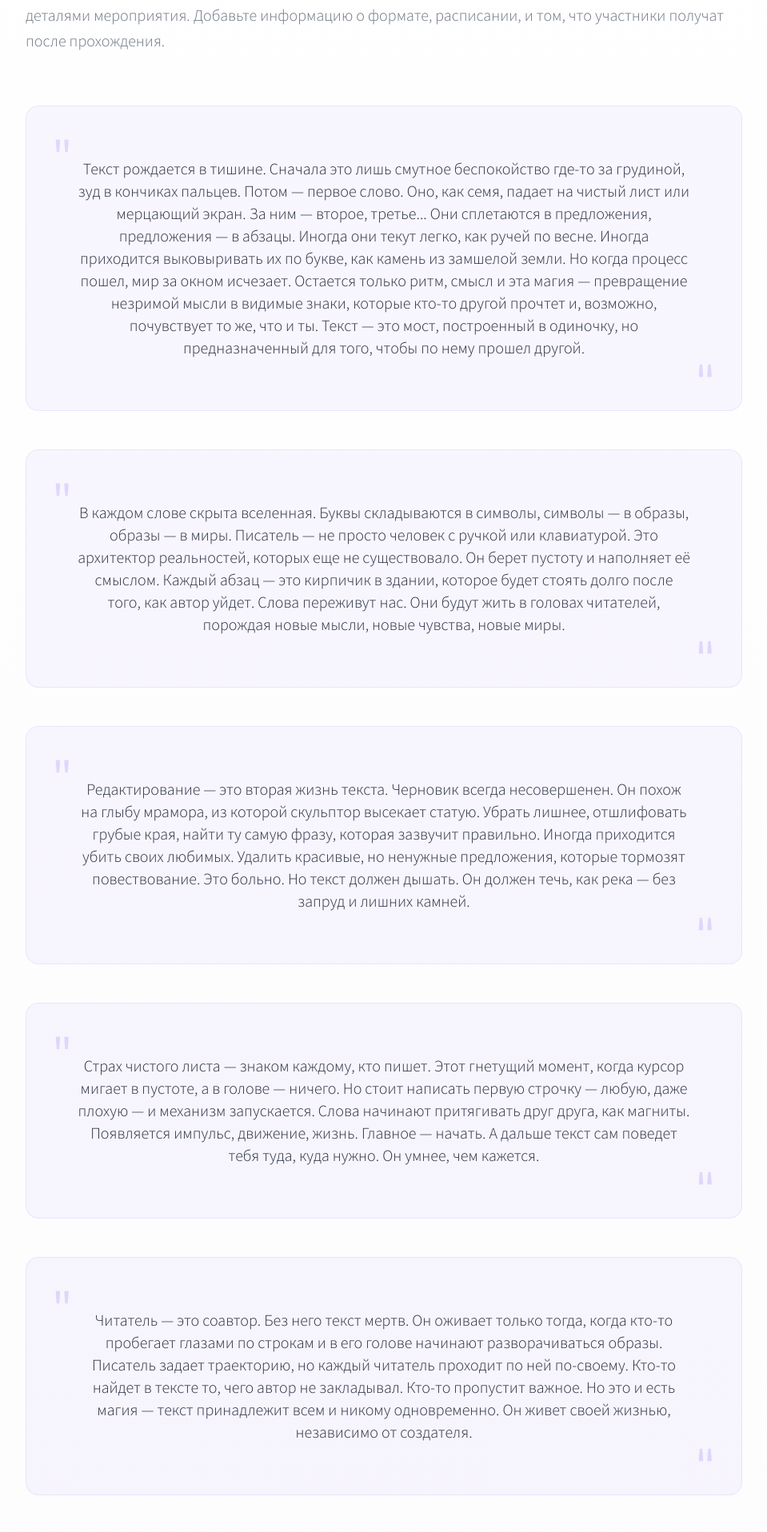
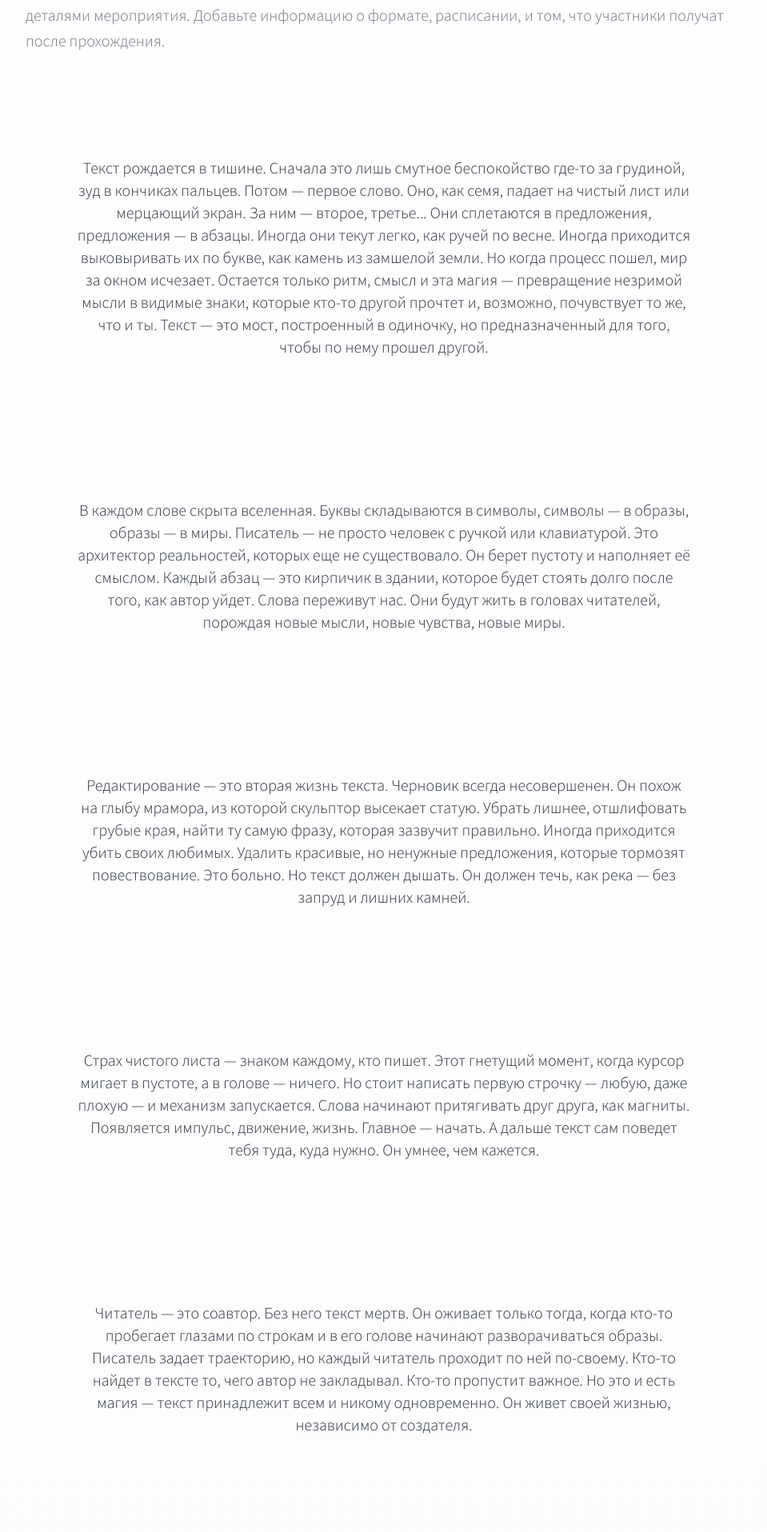
Before and after one commit to pr-poehali-dev/single-page-landing-1, a React (Vite) app: page / in a window 1280 px wide. Shown: the part 1544-3460 px from the top of the page at 80% size, without its empty margins (160-1119 px from the left). Built offline with nearby package versions, Linux system fonts and the light colour scheme.

Commit message:
Удалены кавычки и градиенты

```diff
--- a/src/pages/Index.tsx
+++ b/src/pages/Index.tsx
@@ -68,10 +68,8 @@ const Index = () => {
               </p>
 
               <div className="my-16 not-prose space-y-12">
-                <div className="relative bg-gradient-to-br from-primary/5 to-accent/5 rounded-2xl p-12 md:p-16 border border-primary/10">
-                  <div className="absolute top-8 left-8 text-6xl text-primary/20">"</div>
-                  <div className="absolute bottom-8 right-8 text-6xl text-primary/20 rotate-180">"</div>
-                  <p className="text-lg md:text-xl text-foreground/90 leading-relaxed font-light text-center relative z-10">
+                <div className="p-12 md:p-16">
+                  <p className="text-lg md:text-xl text-foreground/90 leading-relaxed font-light text-center">
                     Текст рождается в тишине. Сначала это лишь смутное беспокойство где-то за грудиной, зуд в кончиках пальцев.
                     Потом — первое слово. Оно, как семя, падает на чистый лист или мерцающий экран. За ним — второе, третье...
                     Они сплетаются в предложения, предложения — в абзацы. Иногда они текут легко, как ручей по весне.
@@ -82,10 +80,8 @@ const Index = () => {
                   </p>
                 </div>
 
-                <div className="relative bg-gradient-to-br from-accent/5 to-primary/5 rounded-2xl p-12 md:p-16 border border-accent/10">
-                  <div className="absolute top-8 left-8 text-6xl text-accent/20">"</div>
-                  <div className="absolute bottom-8 right-8 text-6xl text-accent/20 rotate-180">"</div>
-                  <p className="text-lg md:text-xl text-foreground/90 leading-relaxed font-light text-center relative z-10">
+                <div className="p-12 md:p-16">
+                  <p className="text-lg md:text-xl text-foreground/90 leading-relaxed font-light text-center">
                     В каждом слове скрыта вселенная. Буквы складываются в символы, символы — в образы, образы — в миры.
                     Писатель — не просто человек с ручкой или клавиатурой. Это архитектор реальностей, которых еще не существовало.
                     Он берет пустоту и наполняет её смыслом. Каждый абзац — это кирпичик в здании, которое будет стоять
@@ -94,10 +90,8 @@ const Index = () => {
                   </p>
                 </div>
 
-                <div className="relative bg-gradient-to-br from-primary/5 to-accent/5 rounded-2xl p-12 md:p-16 border border-primary/10">
-                  <div className="absolute top-8 left-8 text-6xl text-primary/20">"</div>
-                  <div className="absolute bottom-8 right-8 text-6xl text-primary/20 rotate-180">"</div>
-                  <p className="text-lg md:text-xl text-foreground/90 leading-relaxed font-light text-center relative z-10">
+                <div className="p-12 md:p-16">
+                  <p className="text-lg md:text-xl text-foreground/90 leading-relaxed font-light text-center">
                     Редактирование — это вторая жизнь текста. Черновик всегда несовершенен. Он похож на глыбу мрамора,
                     из которой скульптор высекает статую. Убрать лишнее, отшлифовать грубые края, найти ту самую фразу,
                     которая зазвучит правильно. Иногда приходится убить своих любимых. Удалить красивые, но ненужные
@@ -106,10 +100,8 @@ const Index = () => {
                   </p>
                 </div>
 
-                <div className="relative bg-gradient-to-br from-accent/5 to-primary/5 rounded-2xl p-12 md:p-16 border border-accent/10">
-                  <div className="absolute top-8 left-8 text-6xl text-accent/20">"</div>
-                  <div className="absolute bottom-8 right-8 text-6xl text-accent/20 rotate-180">"</div>
-                  <p className="text-lg md:text-xl text-foreground/90 leading-relaxed font-light text-center relative z-10">
+                <div className="p-12 md:p-16">
+                  <p className="text-lg md:text-xl text-foreground/90 leading-relaxed font-light text-center">
                     Страх чистого листа — знаком каждому, кто пишет. Этот гнетущий момент, когда курсор мигает в пустоте,
                     а в голове — ничего. Но стоит написать первую строчку — любую, даже плохую — и механизм запускается.
                     Слова начинают притягивать друг друга, как магниты. Появляется импульс, движение, жизнь.
@@ -117,10 +109,8 @@ const Index = () => {
                   </p>
                 </div>
 
-                <div className="relative bg-gradient-to-br from-primary/5 to-accent/5 rounded-2xl p-12 md:p-16 border border-primary/10">
-                  <div className="absolute top-8 left-8 text-6xl text-primary/20">"</div>
-                  <div className="absolute bottom-8 right-8 text-6xl text-primary/20 rotate-180">"</div>
-                  <p className="text-lg md:text-xl text-foreground/90 leading-relaxed font-light text-center relative z-10">
+                <div className="p-12 md:p-16">
+                  <p className="text-lg md:text-xl text-foreground/90 leading-relaxed font-light text-center">
                     Читатель — это соавтор. Без него текст мертв. Он оживает только тогда, когда кто-то пробегает глазами
                     по строкам и в его голове начинают разворачиваться образы. Писатель задает траекторию, но каждый читатель
                     проходит по ней по-своему. Кто-то найдет в тексте то, чего автор не закладывал. Кто-то пропустит важное.
```
